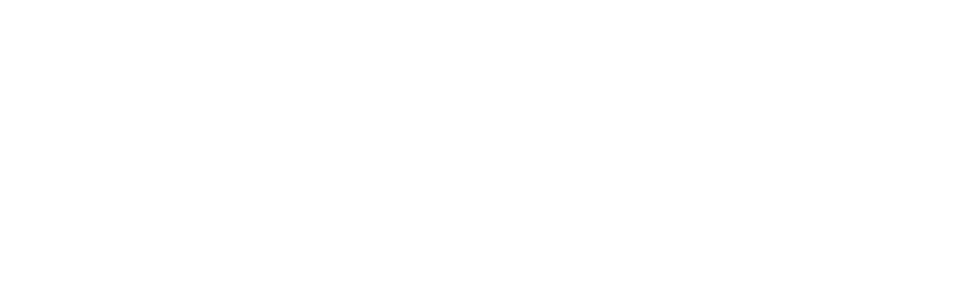
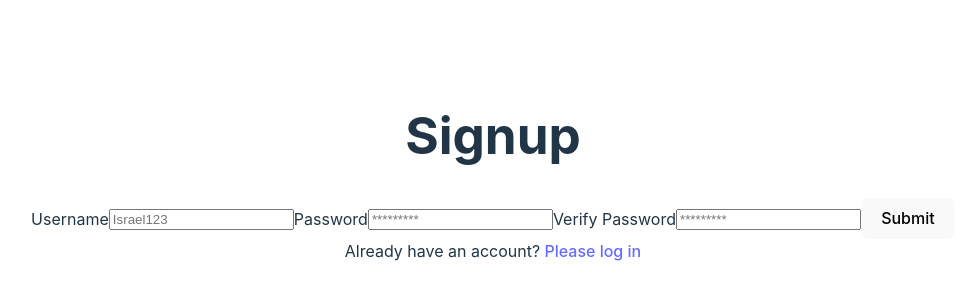
Before and after one commit to Chagit644/JSON_Server_Project, a React (Vite) app: page /signup in a window 1280 px wide. Before the commit this address had no page. Shown: the part 232-532 px from the top of the page, without its empty margins (147-1113 px from the left). Built offline with nearby package versions, Linux system fonts and the light colour scheme.

Commit message:
Hello Chagit

```diff
--- a/src/App.jsx
+++ b/src/App.jsx
@@ -1,9 +1,9 @@
-import { BrowserRouter, Routes, Route } from 'react-router-dom'
+import { BrowserRouter, Routes, Route, Navigate } from 'react-router-dom'
 import './App.css'
 import Home from './pages/Home/Home'
 import Login from './pages/Login'
-import Register from './pages/Register'
-import Info from './pages/Home/Info'
+import Signup from './pages/Signup/Signup.jsx'
+import UserDetailsEntry from './pages/Signup/UserDetailsEntry.jsx'
 import Posts from './pages/Home/Posts'
 import Todos from './pages/Home/Todos'
 import Albums from './pages/Home/Albums'
@@ -14,15 +14,18 @@ function App() {
   <BrowserRouter>
     <Routes>
       <Route path='/'>
-        <Route path='home' element={<HomeLayout/>}>
+        <Route index element={<Navigate to='/login' replace />}/>
+        <Route path='users/:id/home' element={<HomeLayout/>}>
           <Route index element={<Home/>}/>
-          <Route path='info' element={<Info/>} />
           <Route path='posts' element={<Posts/>} />
           <Route path='todos' element={<Todos/>} />
           <Route path='albums' element={<Albums/>} />
         </Route>
         <Route path='login' element={<Login/>}/>
-        <Route path='register' element={<Register/>}/>
+        <Route path='signup'>
+          <Route index element={<Signup/>}/>
+          <Route path='details' element={<UserDetailsEntry/>}/>
+        </Route>
       </Route>
     </Routes>
   </BrowserRouter>
--- a/src/components/Header.jsx
+++ b/src/components/Header.jsx
@@ -1,16 +1,21 @@
-import React from "react";
+import {React, useState} from "react";
 import { NavLink } from "react-router-dom";
+import Info from "./Info";
+function Header() {
 
-function Header() {
+  const [isShowInfo, setIsShowInfo] = useState(false);
   return (
+
     <header>
       <nav>
-        <NavLink to="info">Info</NavLink>
+        <button onClick={() => setIsShowInfo(prev => !prev)}>Info</button>
         <NavLink to="todos">Todos</NavLink>
         <NavLink to="posts">Posts</NavLink>
         <NavLink to="albums">Albums</NavLink>
-        <NavLink to="/login">Logout</NavLink>
+        <NavLink to="/login" onClick={() => localStorage.removeItem("currentUser")}>Logout</NavLink>
+        <NavLink to=".">🏠</NavLink>
       </nav>
+      {isShowInfo && <Info/>}
     </header>
   );
 }
--- a/src/pages/Home/Info.jsx
+++ b/src/components/Info.jsx
@@ -1,8 +1,9 @@
 import React from 'react'
 
 function Info() {
+
   return (
-    <div>Info</div>
+    <div>נתונים של משתמש מהסרבר</div>
   )
 }
 
--- a/src/pages/Login.jsx
+++ b/src/pages/Login.jsx
@@ -1,15 +1,42 @@
-import React from 'react'
+import {React, useState} from 'react'
+import { Link, useNavigate} from 'react-router-dom'
+function Login() {
 
-function Login() {
+  const navigate = useNavigate();
+  const [input, setInput] = useState({username: '', password: ''});
+
+  function handleSubmit(e) {
+    e.preventDefault();
+    // async function getUserData() {
+    //   const response = await fetch(`/users/?username=${input.username}`);
+    //   const data = await response.json()
+    // };
+    const data = {website: "1", id: 2, username: "1"}
+    if(data.website == input.password) {
+      localStorage.setItem("currentUser", JSON.stringify(data));
+      navigate(`/users/${data.id}/home`)
+
+    }
+    else {
+      alert("One of the data entered is incorrect. Please try again.")
+      setInput({username: '', password: ''})
+    }
+
+  }
   return (
+
+
     <>
         <h1>Login</h1>
-        <form>
+        <form onSubmit={handleSubmit}>
             <label >Username</label>
-            <input type="text" name='username' placeholder='Israel123'></input>
+            <input value={input.username} onChange={(e) => setInput({...input, username: e.target.value})} type="text" name='username' placeholder='Israel123' required/>
             <label>Password</label>
-            <input type="Password" placeholder='*********'></input>
-            <button type="submit">Submit</button>
+            <input value={input.password} onChange={(e) => setInput({...input, password: e.target.value})} type="Password" placeholder='*********' required/>
+            <button type='submit'>Submit</button>
+            <br/>
+            <span>Don't have an account?</span>
+            <Link to='/signup'> Please sign up</Link>
         </form>
     </>
   )
--- a/src/pages/Register.jsx
+++ /dev/null
@@ -1,20 +0,0 @@
-import React from 'react'
-
-function Register() {
-  return (
-    <>
-        <h1>Register</h1>
-        <form>
-            <label >Username</label>
-            <input type="text" name='username' placeholder='Israel123'></input>
-            <label>Password</label>
-            <input type="Password" placeholder='*********'></input>
-            <label>Verify Password</label>
-            <input type="Password" placeholder='*********'></input>
-            <button type="submit">Submit</button>
-        </form>
-    </>
-  )
-}
-
-export default Register
--- /dev/null
+++ b/src/pages/Signup/Signup.jsx
@@ -0,0 +1,71 @@
+import { React, useState } from "react";
+import { Link, useNavigate } from "react-router-dom";
+
+function Signup() {
+  const navigate = useNavigate();
+  const [input, setInput] = useState({ username: "", password: "", verifyPassword: "" });
+
+  function handleSubmit(e) {
+    e.preventDefault();
+
+    if (input.password != input.verifyPassword) {
+      alert("The passwords are different. Please try again.");
+      setInput({ ...input, password: "", verifyPassword: "" });
+    }
+    else {
+      const data = [];
+
+      if (data.length == 0) {
+        navigate('/signup/details');
+      }
+      else {
+        alert("You already have an account. Please login.");
+        setInput({ username: "", password: "", verifyPassword: "" });
+      }
+    }
+
+    // async function getUserData() {
+    //   const response = await fetch(`/users/?username=${input.username}`);
+    //   const data = await response.json()
+    // };
+
+  }
+  return (
+    <>
+      <h1>Signup</h1>
+      <form onSubmit={handleSubmit}>
+        <label>Username</label>
+        <input
+          value={input.username}
+          onChange={(e) => setInput({ ...input, username: e.target.value })}
+          type="text"
+          name="username"
+          placeholder="Israel123"
+          required
+        ></input>
+        <label>Password</label>
+        <input
+          value={input.password}
+          onChange={(e) => setInput({ ...input, password: e.target.value })}
+          type="Password"
+          placeholder="*********"
+          required
+        ></input>
+        <label>Verify Password</label>
+        <input
+          value={input.verifyPassword}
+          onChange={(e) => setInput({ ...input, verifyPassword: e.target.value })}
+          type="Password"
+          placeholder="*********"
+          required
+        ></input>
+        <button type="submit">Submit</button>
+        <br />
+        <span>Already have an account?</span>
+        <Link to="/login"> Please log in</Link>
+      </form>
+    </>
+  );
+}
+
+export default Signup;
--- /dev/null
+++ b/src/pages/Signup/UserDetailsEntry.jsx
@@ -0,0 +1,9 @@
+import React from 'react'
+
+function UserDetailsEntry() {
+  return (
+    <div>UserDetailsEntry</div>
+  )
+}
+
+export default UserDetailsEntry
```
Also changed, not shown: data/db.json (+6 -2 lines).
